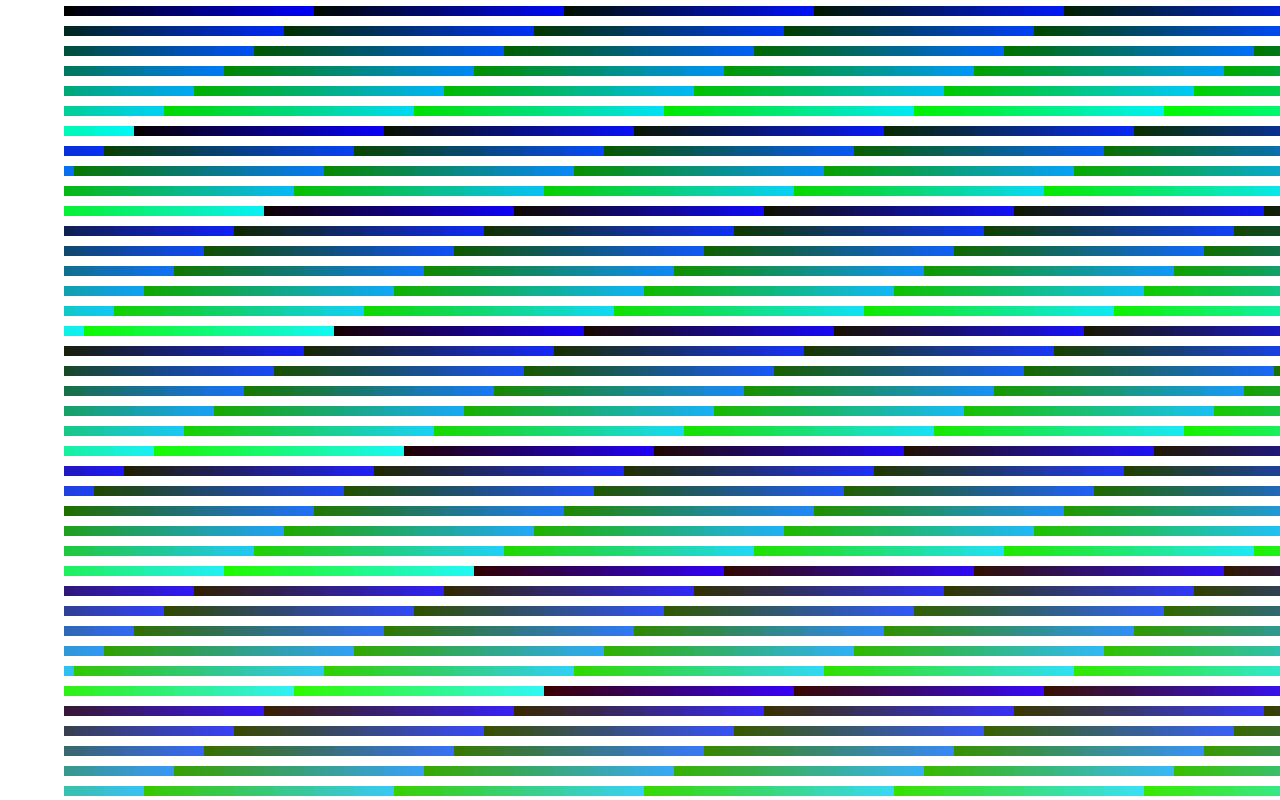
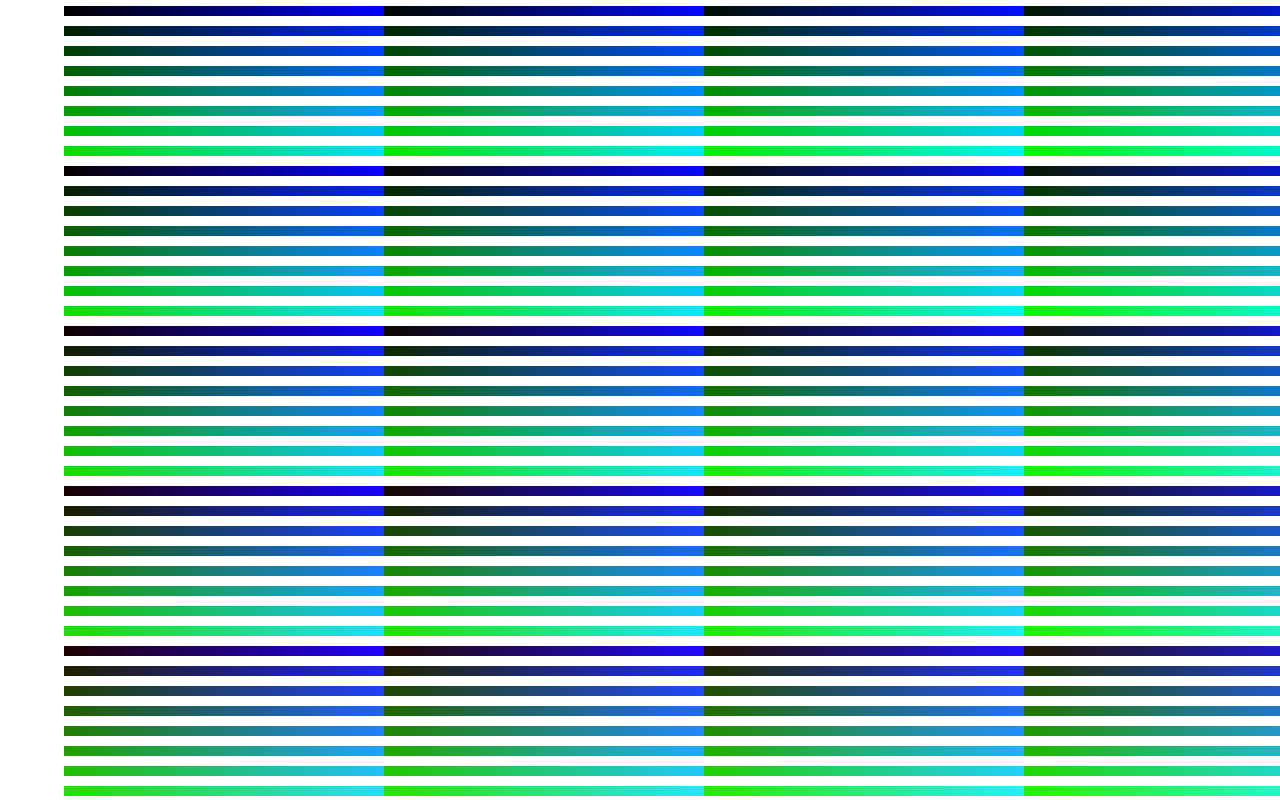
Before and after one commit to jansk32/colorReactChallenge, a React (Create React App) app in the folder colorchallenge/: page / in a window 1280 px wide. Shown: the top 800 px of the page. Built offline with nearby package versions, Linux system fonts and the light colour scheme.

Commit message:
tried with a color component, now using a 2d array

```diff
--- a/colorchallenge/package.json
+++ b/colorchallenge/package.json
@@ -8,6 +8,7 @@
     "@testing-library/user-event": "^12.1.10",
     "react": "^17.0.2",
     "react-dom": "^17.0.2",
+    "react-html-parser": "^2.0.2",
     "react-scripts": "4.0.3",
     "web-vitals": "^1.0.1"
   },
--- a/colorchallenge/src/App.js
+++ b/colorchallenge/src/App.js
@@ -11,6 +11,7 @@ function App() {
     var red = []
     var j = 0
     for (let r = 0; r < 256; r+= 8){
+      var newRow = []
       for (let g = 0; g < 256; g += 8 ){
         for (let b = 0; b < 256; b+= 8 ){
           var grid ={
@@ -24,41 +25,55 @@ function App() {
           index: j
         }
         j+= 1;
-          if (r === 8 && g % 3 === 2){
-            blue.push(grid)
-          }else if(r % 7 === 5 || g === 128){
-            green.push(grid)
-          }else if(r % 4 === 3 || b % 5 === 3 ){
-            red.push(grid)
-          }else{
-            l.push(grid);
-          }
+        newRow.push(grid)
+          // if (r === 8 && g % 3 === 2){
+          //   blue.push(grid)
+          // }else if(r % 7 === 5 || g === 128){
+          //   green.push(grid)
+          // }else if(r % 4 === 3 || b % 5 === 3 ){
+          //   red.push(grid)
+          // }else{
+          //   l.push(grid);
+          // }
         }
       }
+      l.push(newRow)
 
     }
-    l.concat(blue)
-    l.concat(green)
-    l.concat(red)
+    // l.concat(blue)
+    // l.concat(green)
+    // l.concat(red)
 
     setStyles(l)
   },[])
 
-  function tablize(obj){
-    if (obj.index % 10 === 0){
-    return (
-      <tr>
-        <td style={obj.style}></td>
-      </tr>
-    )
-    }else{
-      <td style= {obj.style}></td>
-    }
-  }
+  // function tablize(arr){
+  //   var grids = "<div>"
+  //   for (let i = 0;i< arr.length;i++){
+  //     let elem = JSON.stringify(arr[i].style);
+  //     // let elemInd = arr[i].index
+  //     if (arr[i].index % 10 === 0){
+  //       grids = grids + "<div style={"+ elem +"}></div><br />"
+  //     }else{
+  //       grids = grids +  `"<div style={"+ elem +"}></div>`
+  //     }
+  //     console.log(grids)
+  //   }
+  //   grids += "</div>"
+  //   return grids
+
+  // }
 
   return (
     <div style={{height: "2560px", width: "1280px", paddingLeft:"5%"}}>
-      {styles.map((s) => <div style={s.style} key={s.index}></div>)}
+      {styles.map((row) =>
+        <div>
+          {row.map((col) =>
+
+            <div style={col.style} key={col.index}></div>
+          )}
+        </div>
+      )}
     </div>
   );
 }
```
Also changed, not shown: colorchallenge/src/ColorComponent.js (added, +15 -0 lines), 1 other file (tests, documents, lock files or other folders).
